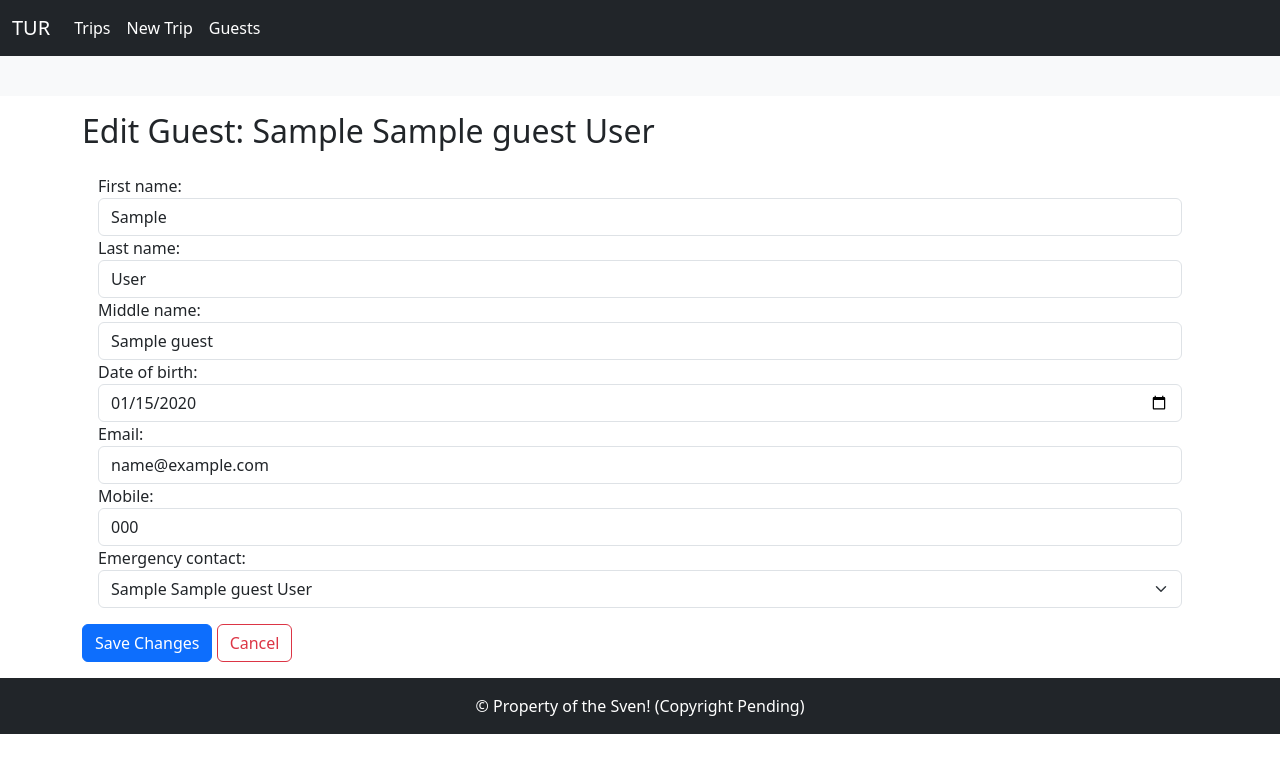
After one commit to the-zulu-viking/GAT-project, a Django app: page /guest/1/edit in a window 1280 px wide. The commit adds this page. Shown: the top 773 px of the page. Run offline with Django 5.2, Linux system fonts and the light colour scheme; tables that the repository leaves empty hold one stand-in row (values such as "Sample post").

Commit message:
polished adding guests and the guest viewer( added search feature in guests overview and trips guest is on in guest view)

```diff
--- a/TravelPlanner/booking_system/forms.py
+++ b/TravelPlanner/booking_system/forms.py
@@ -12,8 +12,8 @@ class TripForm(forms.ModelForm):
             'end_date': forms.DateInput(attrs={'class': 'form-control', 'type': 'date'}),
             'note': forms.Textarea(attrs={
                     'class': 'form-control',
-                    'rows': 2,  # You can try 2, 3, or 4 — adjust as needed
-                    'style': 'resize: vertical;'  # Optional: lets user resize only vertically
+                    'rows': 2,
+                    'style': 'resize: vertical;'
 }),
             'generated': forms.Select(attrs={'class': 'form-select'}),
             'agent': forms.Select(attrs={'class': 'form-select'}),
@@ -66,6 +66,29 @@ class CreateGuestForm(forms.ModelForm):
             'mobile': forms.TextInput(attrs={'class': 'form-control'}),
         }
 
+class EditGuestForm(forms.ModelForm):
+    class Meta:
+        model = Guest
+        fields = [
+            'first_name',
+            'last_name',
+            'middle_name',
+            'date_of_birth',
+            'email',
+            'mobile',
+            'emergency_contact'
+        ]
+        widgets = {
+            'first_name': forms.TextInput(attrs={'class': 'form-control'}),
+            'last_name': forms.TextInput(attrs={'class': 'form-control'}),
+            'middle_name': forms.TextInput(attrs={'class': 'form-control'}),
+            'date_of_birth': forms.DateInput(attrs={'type': 'date', 'class': 'form-control'}),
+            'email': forms.EmailInput(attrs={'class': 'form-control'}),
+            'mobile': forms.TextInput(attrs={'class': 'form-control'}),
+            'emergency_contact': forms.Select(attrs={'class': 'form-select'}),
+        }
+
+
 class FlightForm(forms.ModelForm):
     class Meta:
         model = Flight
--- a/TravelPlanner/booking_system/models.py
+++ b/TravelPlanner/booking_system/models.py
@@ -58,8 +58,8 @@ class Guest(models.Model):
     first_name = models.CharField(max_length=50)
     last_name = models.CharField(max_length=50)
     middle_name = models.CharField(max_length=50, blank=True, null=True)
-    date_of_birth = models.DateField()
-    email = models.EmailField(unique=True)
+    date_of_birth = models.DateField(blank=True, null=True)
+    email = models.EmailField(unique=True,blank=True, null=True)
     mobile = PhoneNumberField(region='NO')
     emergency_contact = models.ForeignKey(
         'self',
@@ -70,10 +70,11 @@ class Guest(models.Model):
     )
 
     def __str__(self):
-        return f"{self.first_name} {self.last_name}"
+        if self.middle_name:
+            return f"{self.first_name} {self.middle_name} {self.last_name}"
+        else:
+            return f"{self.first_name} {self.last_name}"
 
-    def name(self):
-        return f"{self.first_name} {self.last_name}"
 
     def age(self):
         """Returns the age of the guest."""
--- a/TravelPlanner/booking_system/templates/base.html
+++ b/TravelPlanner/booking_system/templates/base.html
@@ -6,6 +6,8 @@
 <meta charset="utf-8">
 <title class="fw-bold">{% block title %}{% endblock %} &bull; WEB APPLICATIONS</title>
 <link href="https://cdn.jsdelivr.net/npm/bootstrap@5.3.5/dist/css/bootstrap.min.css" rel="stylesheet" integrity="sha384-SgOJa3DmI69IUzQ2PVdRZhwQ+dy64/BUtbMJw1MZ8t5HZApcHrRKUc4W0kG879m7" crossorigin="anonymous">
+<link rel="stylesheet" href="https://cdn.jsdelivr.net/npm/bootstrap-icons@1.10.5/font/bootstrap-icons.css">
+
 </head>
 
 <body>
--- /dev/null
+++ b/TravelPlanner/booking_system/templates/booking_system/guest/guest_edit.html
@@ -0,0 +1,22 @@
+
+{% extends "base.html" %}
+
+{% block title %}Edit Guest{% endblock %}
+
+{% block body %}
+
+<h2> Edit Guest: {{ guest }}</h2>
+
+<form method="post">
+    {% csrf_token %}
+    <div class="p-3">
+    {{ form }}
+    </div>
+    <div class="mt-6 text-start ">
+        <button type="submit" class="btn btn-primary">Save Changes</button>
+        <a class="btn btn-outline-danger" href="{% url 'guest_view' guest.id %}">Cancel</a>
+    </div>
+
+</form>
+
+{% endblock body %}
--- a/TravelPlanner/booking_system/urls.py
+++ b/TravelPlanner/booking_system/urls.py
@@ -65,4 +65,5 @@ urlpatterns = [
     # Guest URLs
     path("guest/", views.guest_overview, name='guest_overview'),
     path("guest/<int:guest_id>", views.guest_view, name='guest_view'),
+    path("guest/<int:guest_id>/edit", views.guest_edit, name='guest_edit'),
 ]
--- a/TravelPlanner/booking_system/views.py
+++ b/TravelPlanner/booking_system/views.py
@@ -1,9 +1,11 @@
 from django.shortcuts import render, redirect, get_object_or_404
+from django.contrib import messages
 from django.contrib.auth import authenticate, login, logout
 from django.contrib.auth.decorators import login_required, permission_required
 from django.http import HttpResponse
 import datetime
 from django.urls import include, path
+from django.db.models import Q
 from .utils import search_guests
 from .models import *
 from .forms import *
@@ -15,7 +17,7 @@ def home(request):
     return render(request,"home.html")
 
 def trips_overview(request):
-    trips = Trip.objects.order_by()[:10]
+    trips = Trip.objects.order_by()
 
     context = {
         'trips' : trips
@@ -77,15 +79,19 @@ def trip_assign_guest(request, trip_id, slot_index, guest_id):
     request.session['guest_slots'] = guest_slots
 
     #assigns guest to the trip
-    if guest not in trip.guests.all():
+    if trip.guests.filter(id=guest.id).exists():
+        messages.warning(request, f"{guest} is already assigned to this trip.")
+        return redirect('trip_guest_search', trip_id=trip.id, slot_index=slot_index)
+
+    else:
         trip.guests.add(guest)
 
-    # Redirect to next step
-    next_slot = slot_index + 1
-    if next_slot < trip.number_of_guests:
-        return redirect('trip_guest_search', trip_id=trip.id, slot_index=next_slot)
-    else:
-        return redirect('trip_add_flights', trip_id=trip.id)
+        # Redirect to next step
+        next_slot = slot_index + 1
+        if next_slot < trip.number_of_guests:
+            return redirect('trip_guest_search', trip_id=trip.id, slot_index=next_slot)
+        else:
+            return redirect('trip_add_flights', trip_id=trip.id)
 
 
 def trip_create_guest(request, trip_id, slot_index):
@@ -101,8 +107,8 @@ def trip_create_guest(request, trip_id, slot_index):
             guest_slots[str(slot_index)] = guest.id
             request.session['guest_slots'] = guest_slots
 
-            # ✅ Immediately attach guest to the trip
-            if guest not in trip.guests.all():
+            # attach guest to the trip
+            if not trip.guests.filter(id=guest.id).exists():
                 trip.guests.add(guest)
 
             next_slot = slot_index + 1
@@ -189,7 +195,16 @@ def trip_view(request,trip_id):
 
 
 def guest_overview(request):
-    guests = Guest.objects.order_by()[:10]
+
+    search_query = request.GET.get('search', '')
+    if search_query:
+        guests = Guest.objects.filter(
+            Q(first_name__icontains=search_query) |
+            Q(last_name__icontains=search_query) |
+            Q(email__icontains=search_query)
+        )
+    else:
+        guests = Guest.objects.order_by()
 
     context = {
         'guests':guests
@@ -199,4 +214,25 @@ def guest_overview(request):
 
 def guest_view(request,guest_id):
     guest = get_object_or_404(Guest,id=guest_id)
-    return render(request, 'booking_system/guest/guest_view.html', {'guest': guest})
+    trips = guest.trips.all()
+    print(guest,trips)
+    return render(request, 'booking_system/guest/guest_view.html',
+                  {'guest': guest,
+                   'trips':trips,})
+
+def guest_edit(request,guest_id):
+    guest = get_object_or_404(Guest,id=guest_id)
+
+    if request.method == 'POST':
+        form = EditGuestForm(request.POST, instance=guest)
+        if form.is_valid():
+            guest = form.save()
+
+            return redirect('guest_view', guest_id=guest.id)
+
+    else:
+        form = EditGuestForm(instance=guest)
+
+    return render(request, 'booking_system/guest/guest_edit.html',
+                  {'guest': guest,
+                   "form": form})
```
Also changed, not shown: TravelPlanner/booking_system/templates/booking_system/guest/guest_overview.html (+12 -10 lines), TravelPlanner/booking_system/templates/booking_system/guest/guest_view.html (+15 -7 lines), TravelPlanner/booking_system/templates/booking_system/trip/trip_guest_search.html (+7 -3 lines), TravelPlanner/booking_system/templates/booking_system/trip/trip_view.html (+4 -3 lines), TravelPlanner/booking_system/templates/booking_system/trip/trips_overview.html (+1 -37 lines), TravelPlanner/booking_system/templates/trip_list.html (added, +36 -0 lines), TravelPlanner/booking_system/migrations/0008_alter_consultant_type_alter_guest_date_of_birth_and_more.py (added), 1 other file.
